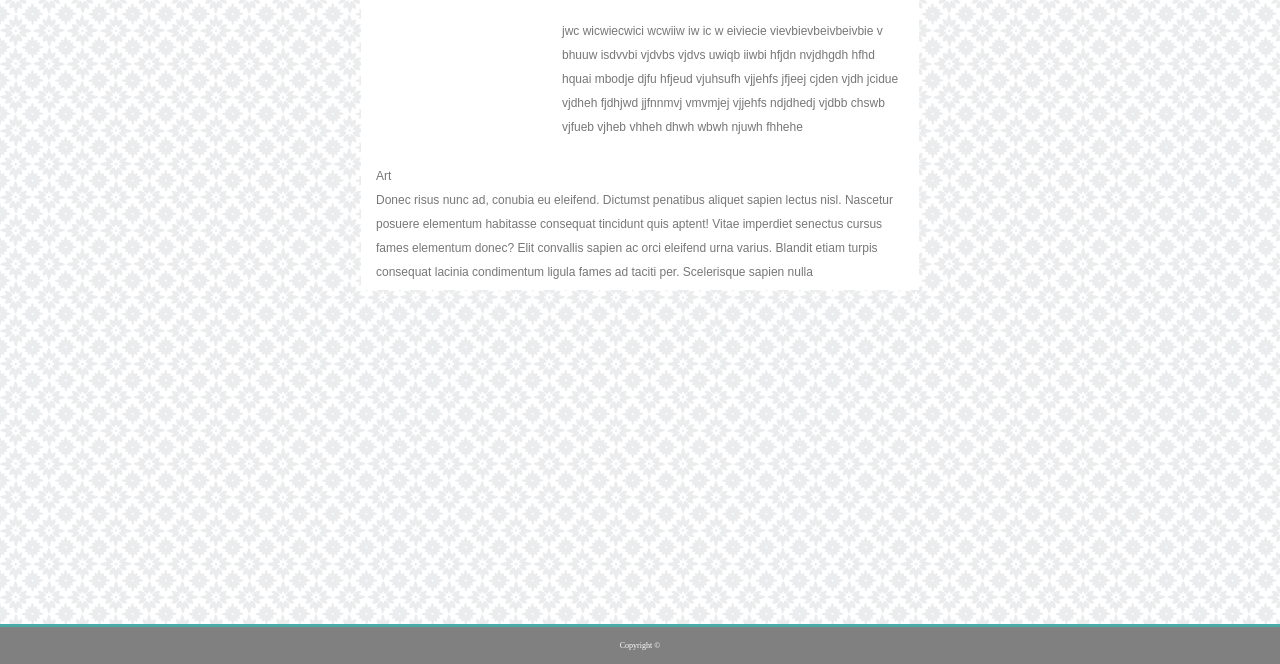
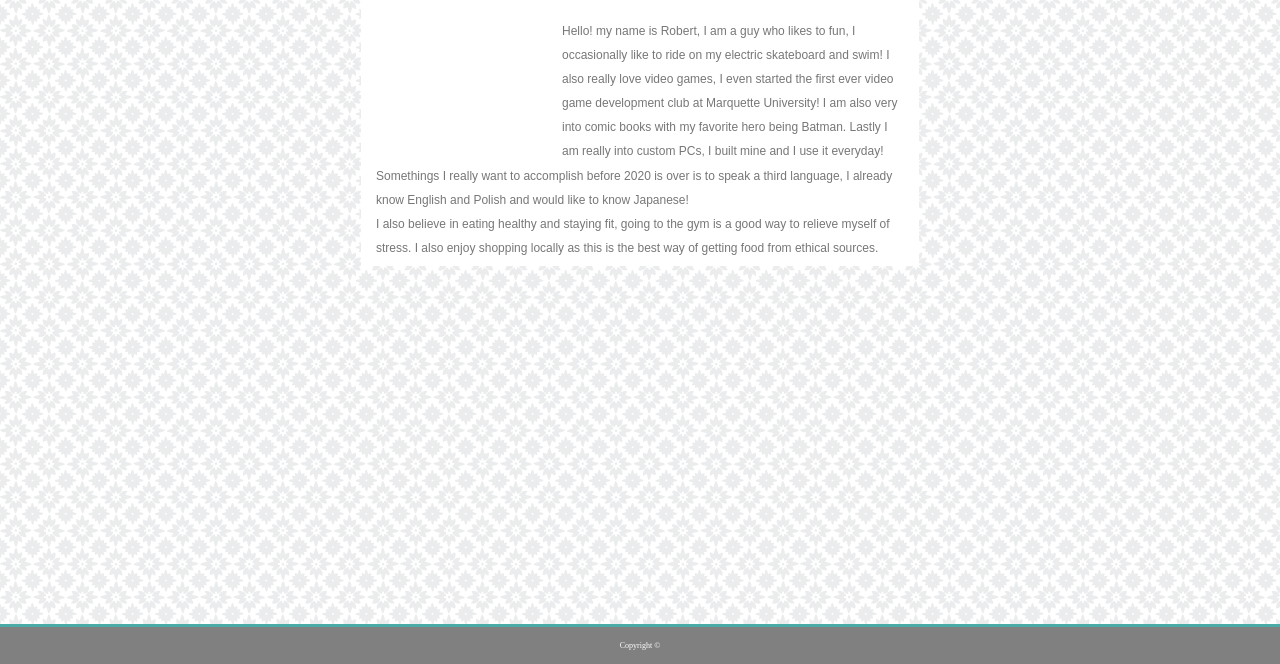
Before and after one commit to Guzcruise/robert-guzek-prework, a plain HTML site: page Module-1_Assessment/index.html in a window 1280 px wide. Shown: the part 136-800 px from the top of the page. Drawn offline with nearby package versions, Linux system fonts and the light colour scheme.

Commit message:
Module 1 Finished

```diff
--- a/Module-1_Assessment/index.html
+++ b/Module-1_Assessment/index.html
@@ -18,9 +18,9 @@
        <h2>Robert</h2>
        <nav>
            <ul class="nav__links">
-               <li><a href="#">About</a></li>
-               <li><a href="#">Portfolio</a></li>
-               <li><a href="#">Contact</a></li>
+               <li><a href="index.html">About</a></li>
+               <li><a href="portfolio.html">Portfolio</a></li>
+               <li><a href="contact.html">Contact</a></li>
            </ul>
        </nav>
        <h4></h4>
@@ -37,14 +37,15 @@
         </div>
         <div class="col-md-8">
             <h5 id="Abt">
-                <p id="me">jwc wicwiecwici wcwiiw
-                iw ic w  eiviecie vievbievbeivbeivbie v
-                bhuuw isdvvbi vjdvbs vjdvs  uwiqb iiwbi
-                hfjdn nvjdhgdh hfhd hquai mbodje djfu
-                hfjeud vjuhsufh vjjehfs jfjeej cjden vjdh
-                jcidue vjdheh fjdhjwd jjfnnmvj vmvmjej vjjehfs
-                ndjdhedj vjdbb chswb vjfueb vjheb vhheh dhwh wbwh
-                njuwh fhhehe
+                <p id="me">Hello! my name is Robert, I am
+                    a guy who likes to fun, I occasionally
+                    like to ride on my electric skateboard
+                    and swim! I also really love video games, I
+                    even started the first ever video game
+                    development club at Marquette University!
+                    I am also very into comic books with my favorite
+                    hero being Batman. Lastly I am really into custom
+                    PCs, I built mine and I use it everyday!
                 </p>
             </h5>
         </div>
@@ -52,22 +53,24 @@
 
     <div class="row">
         <div class="col-md-12">
-            <h5 id="hob"><p>Art</p></h5>
+            <h5 id="hob">
+                <p>Somethings I really want to accomplish
+                    before 2020 is over is to speak a third
+                    language, I already know English and Polish
+                    and would like to know Japanese!
+                </p>
+            </h5>
         </div>
     </div>
 
     <div class="row">
         <div class="col-md-12">
             <h5 id="Cit"><p>
-                Donec risus nunc ad, conubia eu eleifend.
-                Dictumst penatibus aliquet sapien lectus
-                nisl. Nascetur posuere elementum habitasse
-                 consequat tincidunt quis aptent! Vitae
-                 imperdiet senectus cursus fames elementum
-                 donec? Elit convallis sapien ac orci
-                 eleifend urna varius. Blandit etiam turpis
-                 consequat lacinia condimentum ligula fames
-                 ad taciti per. Scelerisque sapien nulla
+                I also believe in eating healthy and staying
+                fit, going to the gym is a good way to relieve
+                myself of stress. I also enjoy shopping locally
+                as this is the best way of getting food from
+                ethical sources.
             </p></h5>
         </div>
     </div>
```
Also changed, not shown: Module-1_Assessment/contact.html (+3 -3 lines), Module-1_Assessment/portfolio.html (+3 -3 lines).
